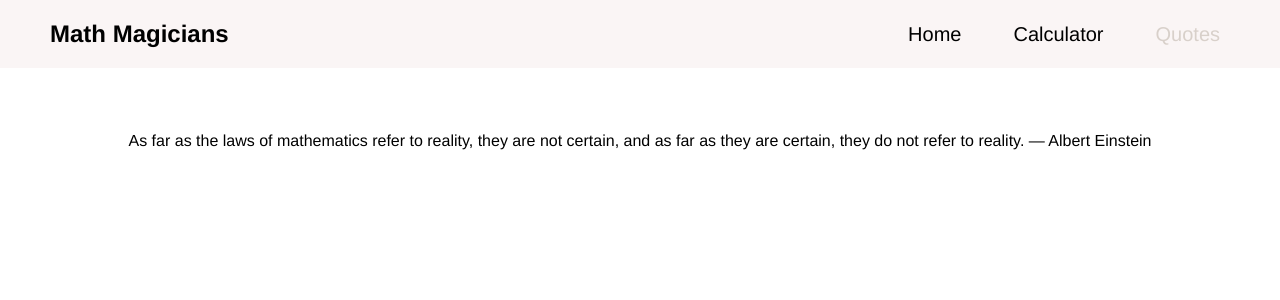
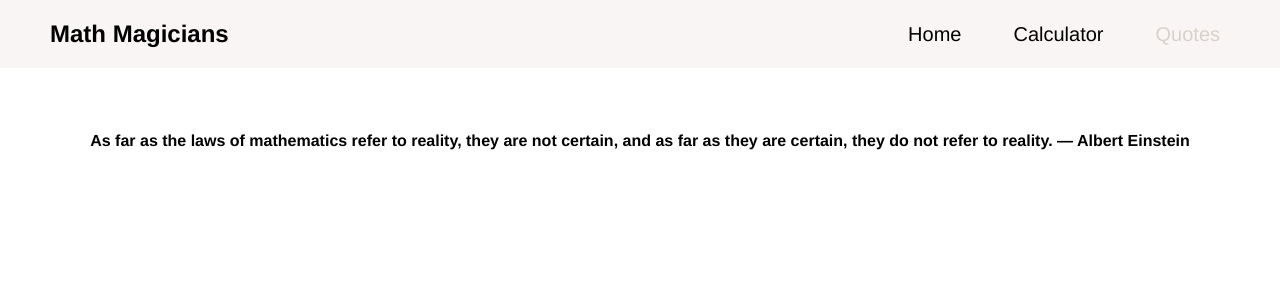
Before and after one commit to tariktesfa/math-magicians, a React (Create React App) app: page /quote in a window 1280 px wide. Shown: the top 300 px of the page. Built offline with nearby package versions, Linux system fonts and the light colour scheme.

Commit message:
Update screenshot and quote

```diff
--- a/src/components/Quote.js
+++ b/src/components/Quote.js
@@ -15,7 +15,7 @@ const Quote = () => {
 
   return (
     <section className="quote">
-      <p data-testid="quote">{list[Math.floor(Math.random() * 8)]}</p>
+      <h4 data-testid="quote">{list[Math.floor(Math.random() * 8)]}</h4>
     </section>
   );
 };
```
Also changed, not shown: screenshot.PNG.
